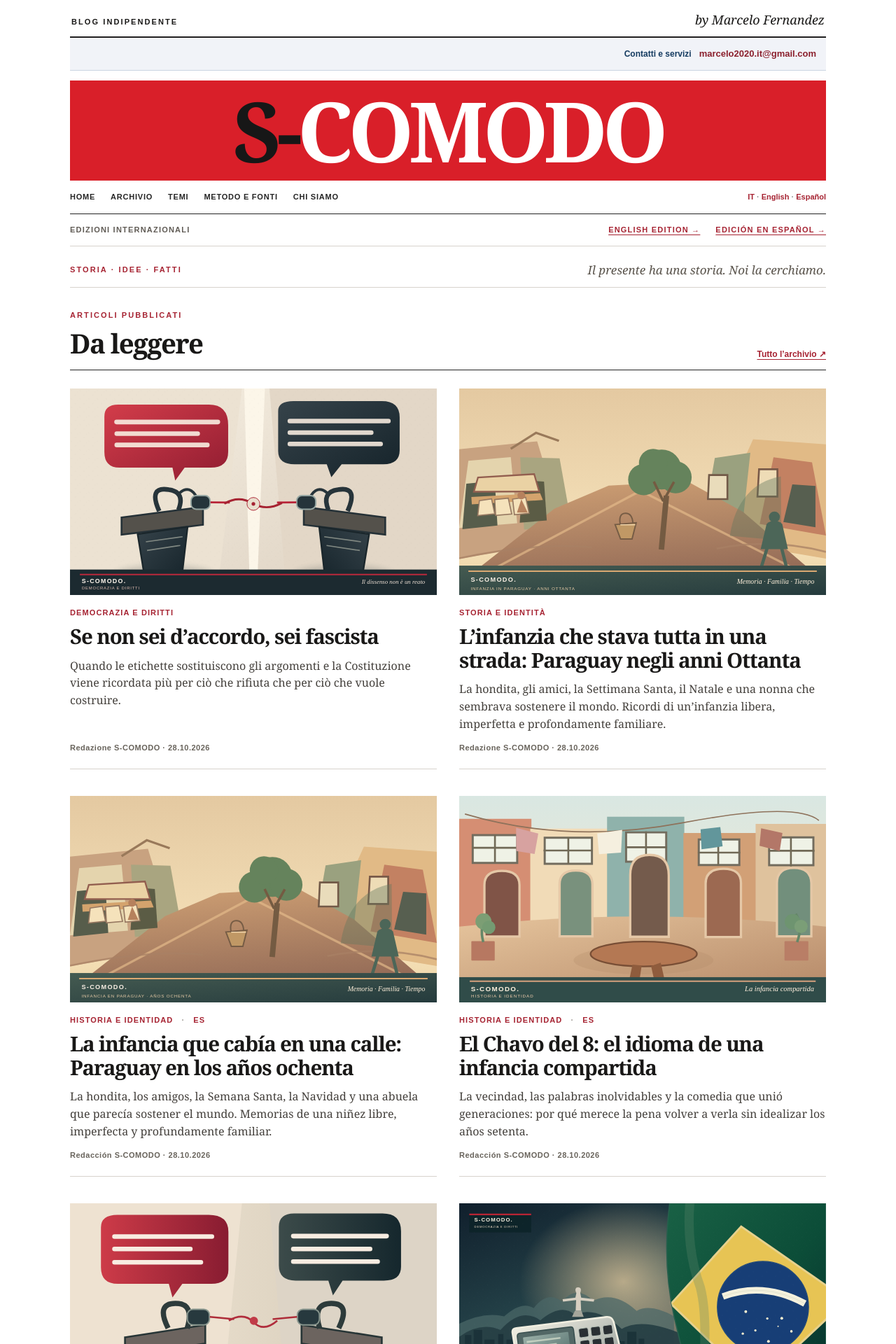
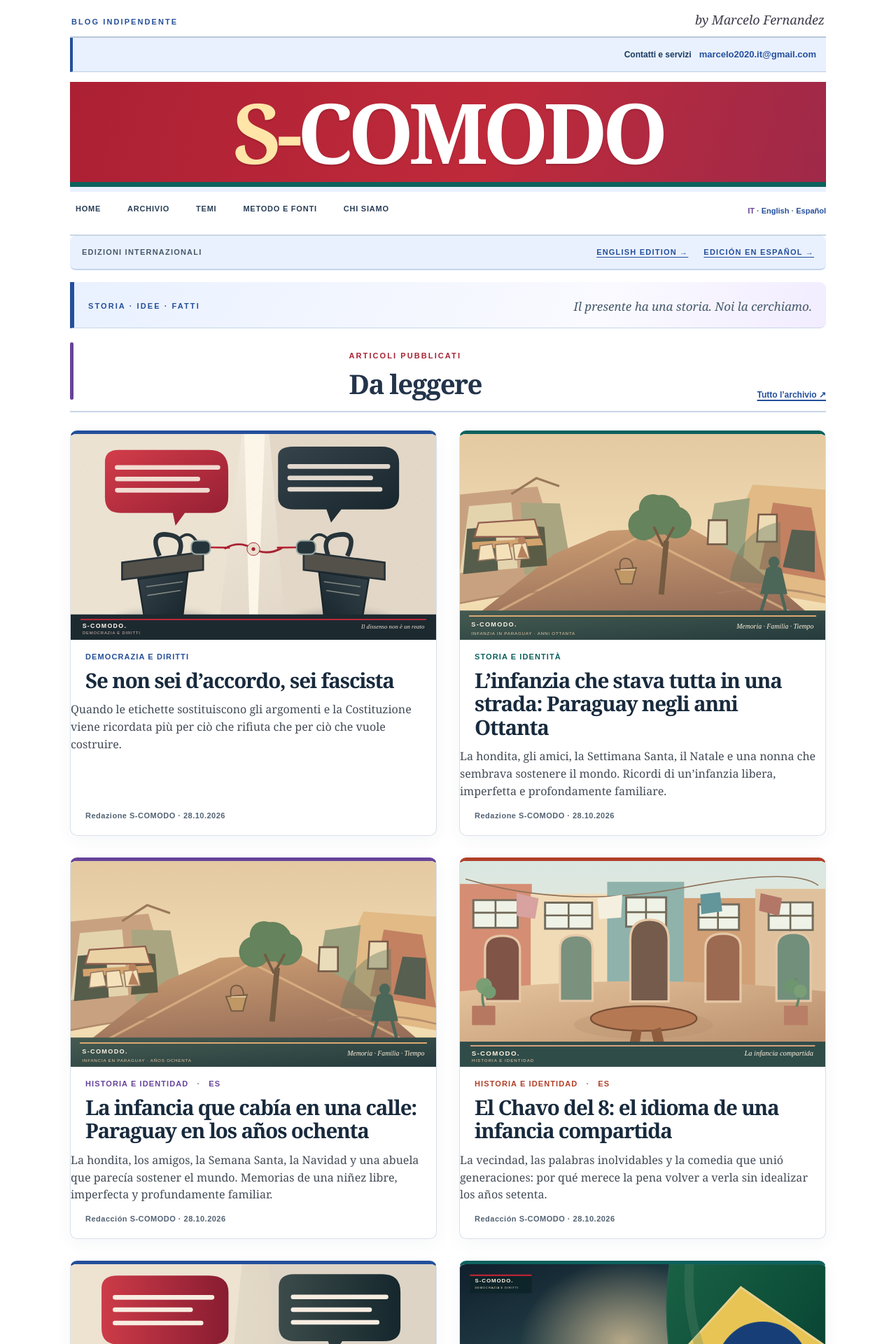
Before and after one commit to manzo8b/s-comodo, a Jekyll site: the page built from index.html, in a window 1280 px wide. Shown: the top 1920 px of the page at 70% size. Built offline with Jekyll 4.4.1, drawn with Linux system fonts in a browser that asks for light colours.

Commit message:
design(s-comodo): publish colorful editorial reading and discovery refinement
Preserve the original red identity; introduce semantic blue, teal, violet and warm highlights for dossier cards, topic index, sourced journalism and calls to action. Long-form reading stays on neutral paper. CSS-only change, no articles modified. Jekyll, publication policy, contrast AA, multilingual Chromium desktop and mobile QA passed.

```diff
--- a/_layouts/default.html
+++ b/_layouts/default.html
@@ -14,6 +14,7 @@
 <link rel="alternate" hreflang="es" href="{{ '/es/la-infancia-que-cabia-en-una-calle/' | absolute_url }}">
 {% endif %}
 <link rel="stylesheet" href="{{ '/assets/css/main.css' | relative_url }}">
+<link rel="stylesheet" href="{{ '/assets/css/editorial-colors.css' | relative_url }}">
 </head>
 <body>
 <a class="skip-link" href="#contenuto">{% if is_spanish %}Saltar al contenido{% elsif is_english %}Skip to content{% else %}Vai al contenuto{% endif %}</a>
--- /dev/null
+++ b/assets/css/editorial-colors.css
@@ -0,0 +1,291 @@
+/*
+ * S-COMODO · Editorial Chromatic Refinement · 29 October 2026
+ * Red remains the masthead signature. The other colors organize discovery,
+ * documentary evidence, reflection and feedback. The long-form text remains
+ * dark on neutral paper, without color-filled reading columns.
+ */
+:root{
+ --sc-red:#A62332;
+ --sc-blue:#244F9B;
+ --sc-teal:#0C615D;
+ --sc-clay:#B13F28;
+ --sc-violet:#67439A;
+ --sc-amber:#7B4B10;
+ --sc-ink:#191817;
+ --sc-blue-wash:#E9F1FF;
+ --sc-teal-wash:#E6F4EE;
+ --sc-clay-wash:#FFF0E9;
+ --sc-violet-wash:#F2ECFF;
+ --sc-amber-wash:#FFF2D9;
+ --sc-line:#D8D6D4;
+ --sc-paper:#FFFFFF;
+ --sc-bg:#FAF8F5;
+ --red:#A62332;
+ --line:#D5D7DE;
+ --soft:#F7F4ED;
+}
+/* Identity: vivid, confident and unmistakably editorial — not a landing page. */
+body{background:linear-gradient(180deg,#FFFFFF 0%,#FFFFFF 62%,#FAF8F5 100%);}
+.site-header{background:#FFFFFF}
+.site-meta{border-bottom-color:#B7C8DA}
+.site-meta>span:first-child{color:#244F9B}
+.site-credit{color:#3E3C4B}
+.site-masthead{
+ min-height:148px;
+ background:linear-gradient(105deg,#AC2034 0%,#BF2A3A 55%,#9F2949 100%);
+ border-bottom:7px solid #0C615D;
+ box-shadow:0 7px 0 #E9F1FF;
+}
+.site-logo{color:#FFFFFF;text-shadow:0 2px 2px #3C111133}
+.site-logo span{color:#FFE5A8}
+.site-logo:hover,.site-logo:focus-visible{color:#FFFFFF}
+.site-navigation{border-bottom:2px solid #C7D5E4;padding-block:17px}
+.site-links a{
+ color:#273D56;
+ padding:7px 8px 9px;
+ border-bottom:3px solid transparent;
+ border-radius:4px 4px 0 0;
+ transition:background .16s,color .16s,border-color .16s;
+}
+.site-links a:hover{color:#244F9B;background:#E9F1FF;border-bottom-color:#244F9B}
+.site-links a:focus-visible{outline-color:#B13F28}
+.language-note{color:#595D66}
+.language-note strong{color:#67439A}
+.language-note a{color:#244F9B;font-weight:700}
+.language-note a:hover{color:#0C615D}
+/* Contact and services are noticeable without competing with the newspaper name. */
+.editorial-contact-strip{
+ background:#E9F1FF;
+ border-bottom-color:#B9CCE6;
+ border-left:4px solid #244F9B;
+ padding-block:9px;
+}
+.editorial-contact-strip a{color:#183A60}
+.editorial-contact-strip a strong{color:#244F9B}
+/* Section titles and cover band: stronger hierarchy and readable whitespace. */
+.home-heading{
+ padding:23px 20px 19px;
+ margin-top:17px;
+ border-left:6px solid #244F9B;
+ border-bottom:1px solid #C7D5EA;
+ background:linear-gradient(115deg,#E9F1FF 0%,#FAFAFF 70%,#F2ECFF 100%);
+ border-radius:0 9px 9px 0;
+}
+.home-heading .section-tag{color:#244F9B}
+.home-heading>p:last-child{color:#445A6B}
+.section-heading{
+ border-bottom:2px solid #C8D6E8;
+ padding-bottom:16px;
+}
+.section-heading:before{
+ content:"";display:block;align-self:stretch;
+ width:5px;flex:none;border-radius:4px;
+ background:#67439A;
+}
+.section-heading h2{color:#23344A}
+.section-heading a{color:#244F9B;text-decoration-thickness:2px}
+.archive-note{color:#536273}
+/* Cards get color coding without bathing the entire article in tinted backgrounds. */
+.home-editorial-grid{gap:clamp(17px,2.4vw,32px)}
+.home-editorial-card{
+ padding:0 0 20px;
+ border:1px solid #DAE1EA;
+ border-top:5px solid #244F9B;
+ border-radius:10px;
+ background:#FFFFFF;
+ overflow:hidden;
+ box-shadow:0 6px 24px #1A365D0C;
+ transition:border-color .16s ease,box-shadow .16s ease;
+}
+.home-editorial-card:nth-child(4n+2){border-top-color:#0C615D}
+.home-editorial-card:nth-child(4n+3){border-top-color:#67439A}
+.home-editorial-card:nth-child(4n+4){border-top-color:#B13F28}
+.home-editorial-card:hover{box-shadow:0 12px 32px #1A365D16}
+.home-editorial-card>*:not(.home-editorial-image){
+ margin-left:21px;
+ margin-right:21px;
+}
+.home-editorial-card .home-editorial-image{margin:0 0 18px}
+.home-editorial-card .home-editorial-image img{background:#F2F4F8}
+.home-editorial-card .home-editorial-image figcaption{padding:0 15px}
+.home-editorial-card h2 a,.home-editorial-card h3 a{color:#182A3D}
+.home-editorial-card h2 a:hover,.home-editorial-card h3 a:hover{color:#244F9B;text-decoration:underline}
+.home-editorial-card:nth-child(4n+2) h2 a:hover{color:#0C615D}
+.home-editorial-card:nth-child(4n+3) h2 a:hover{color:#67439A}
+.home-editorial-card:nth-child(4n+4) h2 a:hover{color:#B13F28}
+.home-editorial-card>p:not(.story-unpublished){color:#424B56;font-size:16px}
+.story-state{color:#244F9B}
+.home-editorial-card:nth-child(4n+2) .story-state{color:#0C615D}
+.home-editorial-card:nth-child(4n+3) .story-state{color:#67439A}
+.home-editorial-card:nth-child(4n+4) .story-state{color:#B13F28}
+.story-state span{color:#687482}
+.card-foot{color:#526273}
+.story-unpublished{background:#FFF2D9;border-top:1px solid #DDC7A3;color:#62471E;padding:12px;border-radius:5px}
+/* Covers for articles without photography are as distinctive as actual images. */
+.home-editorial-image--type{
+ background:linear-gradient(125deg,#183D57,#0E625A 70%,#164F83);
+ border-bottom:7px solid #D0B4F1;
+ color:#FFFFFF;
+}
+.home-editorial-card:nth-child(4n+2) .home-editorial-image--type{
+ background:linear-gradient(130deg,#3F284D,#67439A 75%,#87415C);
+ border-bottom-color:#E5C987;
+}
+.home-editorial-card:nth-child(4n+3) .home-editorial-image--type{
+ background:linear-gradient(130deg,#5D2B30,#AA303B 78%,#C95C36);
+ border-bottom-color:#FFE2A8;
+}
+.home-editorial-card:nth-child(4n+4) .home-editorial-image--type{
+ background:linear-gradient(130deg,#17495D,#244F9B 82%);
+ border-bottom-color:#98D9C4;
+}
+/* Method, editorial statement and archived/topic discovery. */
+.home-statement{
+ padding:35px 28px 38px;
+ margin-top:54px;
+ border-top:5px solid #B13F28;
+ border-bottom:1px solid #E4D2CD;
+ border-radius:9px;
+ background:linear-gradient(110deg,#FFF0E9,#FFFFFF 67%,#F2ECFF);
+}
+.home-statement em{color:#A62332}
+.statement-overline{color:#B13F28}
+.statement-side p{color:#404D5A}
+.statement-side a,.home-method a{color:#244F9B}
+.home-method{
+ border-top:3px solid #0C615D;
+ background:#E6F4EE;
+ border-radius:8px;
+ margin-top:15px;
+ padding:19px 22px;
+ grid-template-columns:150px 1fr auto;
+}
+.home-method>span{color:#0C615D}
+.home-method p{color:#334D49}
+.home-method a{font-weight:750;color:#0C615D}
+.archive-topics a{
+ background:#E9F1FF;
+ border-color:#C5D5ED;
+ border-radius:7px;
+ color:#244F9B;font-weight:700;
+}
+.archive-topics a:nth-of-type(3n+2){color:#0C615D;background:#E6F4EE;border-color:#BBDACD}
+.archive-topics a:nth-of-type(3n+3){color:#67439A;background:#F2ECFF;border-color:#D5C6EB}
+.archive-topics a:hover{border-color:currentColor;text-decoration:underline}
+.topic-section{border-top:5px solid #244F9B;padding-top:22px}
+.topic-section:nth-of-type(3n+2){border-top-color:#0C615D}
+.topic-section:nth-of-type(3n+3){border-top-color:#67439A}
+.topic-section h2{color:#23344A}
+.topic-en{color:#67439A}
+.topic-article-list .article-teaser{padding:20px 17px;border-left:4px solid #0C615D;background:#F7FBFA;margin:6px 0}
+.topic-article-list .article-teaser:nth-child(2n){border-left-color:#67439A;background:#FAF8FF}
+.topic-article-list .article-teaser h3 a:hover{color:#244F9B}
+/* Spanish and English editions receive matching editorial color hierarchy. */
+.language-feature{background:#E9F1FF;padding:15px 17px;border-bottom:2px solid #C5D5ED;border-radius:8px}
+.language-feature span{color:#46586B}
+.language-feature a{color:#244F9B}
+.english-home,.es-home{position:relative}
+.english-home>h1,.es-home>h1{color:#1B334A}
+.english-intro,.es-intro{color:#405366;border-left:5px solid #67439A;padding:12px 18px;background:#F2ECFF;border-radius:0 7px 7px 0}
+.es-intro{border-color:#0C615D;background:#E6F4EE}
+/* Long-form journalism remains dark text on white; only supporting sections vary. */
+.page-body h1,.article h1{color:#1A2E43}
+.article{padding-top:6px}
+.article header .section-tag{display:inline-flex;color:#0C615D;background:#E6F4EE;border-left:4px solid #0C615D;padding:7px 11px;border-radius:0 5px 5px 0}
+.article-standfirst{color:#3A536B}
+.article-body{color:#222A32}
+.article-body h2{color:#233E5E;border-left:4px solid #244F9B;padding-left:14px}
+.article-body h3{color:#0C615D}
+.article-image img{border-radius:8px;background:#F0E8E4}
+.article-image figcaption{color:#566678}
+.article-translation{border-left:4px solid #67439A;background:#F2ECFF;padding:14px 17px;border-radius:0 8px 8px 0}
+.article-return a{color:#244F9B}
+.article-return a:hover{color:#0C615D}
+.sources{
+ border-top:5px solid #0C615D;
+ border-bottom:1px solid #B9D9CD;
+ background:#E6F4EE;
+ border-radius:8px;
+ padding:22px 24px;
+}
+.sources h2{color:#0C615D}
+.sources li{color:#283D39}
+.sources a{color:#0C615D;font-weight:700}
+.ai-notice{
+ border-top:5px solid #67439A;
+ border-left:0;
+ background:#F2ECFF;
+ border-radius:8px;
+ padding:22px 24px;
+ color:#332B45;
+}
+.ai-notice h2{color:#67439A}
+.reader-feedback,.correction-log{border-top:4px solid #7B4B10;background:#FFF2D9;padding:19px 22px;border-radius:8px}
+.reader-feedback h2,.correction-log h2{color:#624119}
+.reader-feedback a,.correction-log a{color:#7B4B10;font-weight:750}
+.correction-log{border-top-color:#B13F28;background:#FFF0E9}
+.correction-log h2{color:#8A311F}
+.reader-comments{border-top:4px solid #244F9B;padding-top:23px}
+.comment-privacy-prompt{background:#E9F1FF;border-left:4px solid #244F9B;border-radius:0 8px 8px 0}
+.comment-privacy-prompt p{color:#314B63}
+.comment-load-button{border-radius:6px;background:#244F9B;border-color:#244F9B}
+.comment-load-button:hover,.comment-load-button:focus-visible{background:#183E7B;border-color:#183E7B}
+.article-actions{border-block-color:#C7D5E5}
+.article-actions h2{color:#244F9B}
+.article-share-button{border-radius:7px;border-color:#BFCADD}
+.article-share-button:hover{border-color:#244F9B;color:#244F9B}
+.article-share-primary{background:#A62332;border-color:#A62332;color:#FFFFFF}
+.article-share-primary:hover{background:#821A27;color:#FFFFFF;border-color:#821A27}
+.article-share-status{color:#3F5366}
+.page-body .page-eyebrow{color:#67439A}
+.page-body .page-note{background:#FFF2D9;border-color:#7B4B10;color:#523A1B}
+.page-body .page-divider{border-color:#C7D5E5}
+.article-teaser{border-top-color:#D6E0E8}
+.article-teaser h2 a:hover{color:#0C615D}
+.search-box{border:2px solid #B8CBE0;border-radius:8px}
+.search-box:focus-visible{outline-color:#244F9B}
+.empty-state{background:#E9F1FF;border-left:4px solid #244F9B;border-radius:6px}
+.site-footer{background:linear-gradient(115deg,#1C2635 0%,#212A35 58%,#193C40 100%);border-top:5px solid #B13F28}
+.site-footer strong{color:#FFFFFF}
+.site-footer p{color:#DFE8EC}
+.site-footer a{color:#FFFFFF}
+.footer-links a:hover{color:#C8F0E5}
+.manzo-footer-credit{border-top-color:#506375}
+.manzo-footer-credit a{background:#233843;border-color:#5D7381}
+/* Focus and motion are functional accessibility affordances. */
+a:focus-visible,button:focus-visible,input:focus-visible,textarea:focus-visible{
+ outline:3px solid #244F9B;outline-offset:3px;
+}
+.site-logo:focus-visible,.site-footer a:focus-visible{outline-color:#FFE5A8}
+@media(max-width:820px){
+ .home-editorial-card>*:not(.home-editorial-image){margin-left:16px;margin-right:16px}
+ .home-statement{gap:20px}
+}
+@media(max-width:680px){
+ .site-masthead{min-height:103px;padding:13px 10px}
+ .site-logo{font-size:clamp(2.35rem,11vw,4.8rem)}
+ .site-navigation{gap:12px}
+ .site-links{gap:6px 9px}
+ .site-links a{padding:6px 5px 8px}
+ .home-heading{padding:17px 15px}
+ .home-editorial-grid{gap:22px}
+ .home-statement{padding:25px 19px}
+ .home-method{display:block;padding:17px 17px}
+ .home-editorial-card h2,.home-editorial-card h3{font-size:clamp(1.55rem,6.2vw,2.25rem)}
+ .article-body h2{padding-left:10px}
+ .sources,.ai-notice,.reader-feedback,.correction-log{padding:18px 15px}
+ .language-feature{align-items:flex-start}
+}
+@media(prefers-reduced-motion:reduce){
+ .site-links a,.home-editorial-card{transition:none}
+}
+@media print{
+ body{background:#FFFFFF!important;color:#111!important}
+ .site-masthead,.home-statement,.home-method,.home-heading,.sources,.ai-notice,.reader-feedback,.correction-log,.article-translation,.home-editorial-card{
+   background:#FFFFFF!important;box-shadow:none!important;
+ }
+ .site-masthead{border-top:0;border-bottom:2px solid #555}
+ .site-logo,.site-logo span{color:#111!important}
+ .site-footer{background:#FFFFFF!important;color:#111!important}
+ .home-editorial-card{break-inside:avoid}
+}
```
Also changed, not shown: scripts/editorial-colors-browser-smoke.py (added, +44 -0 lines), .github/workflows/editorial-colors-qa.yml (added).
